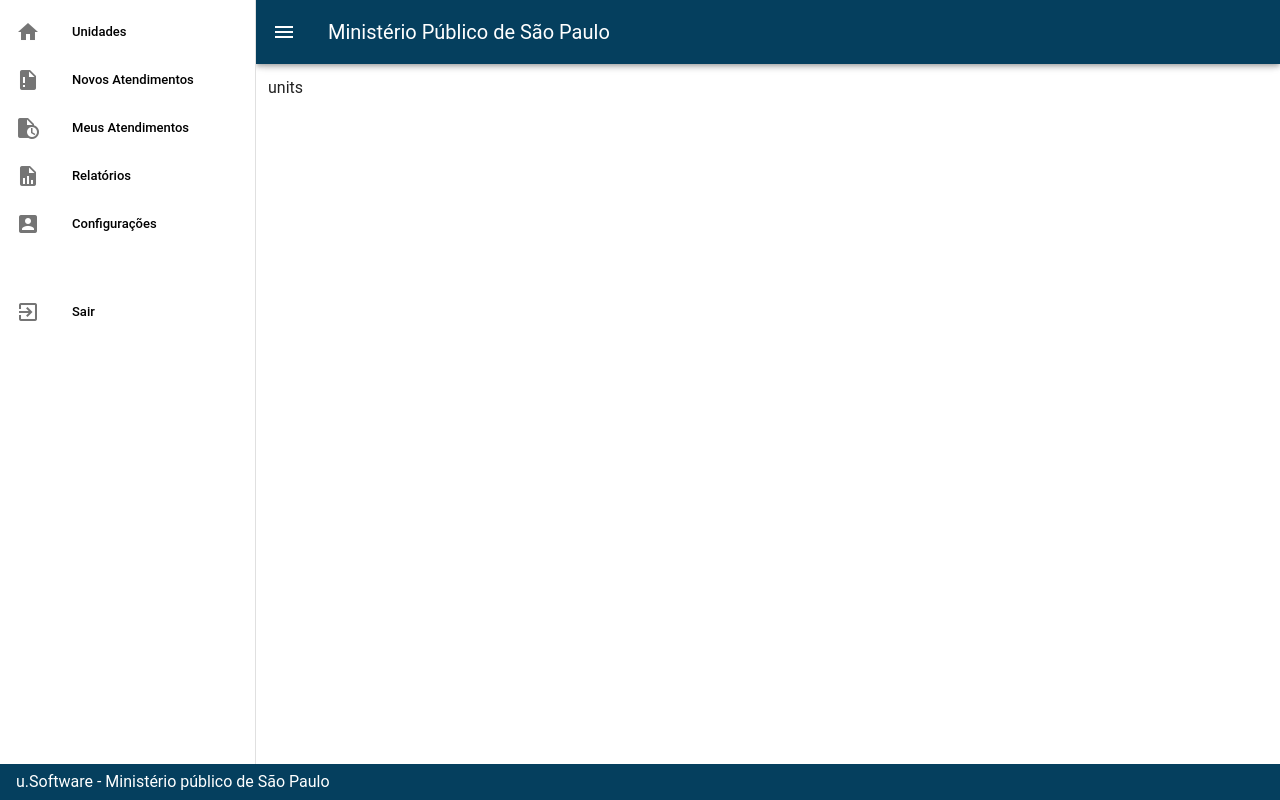
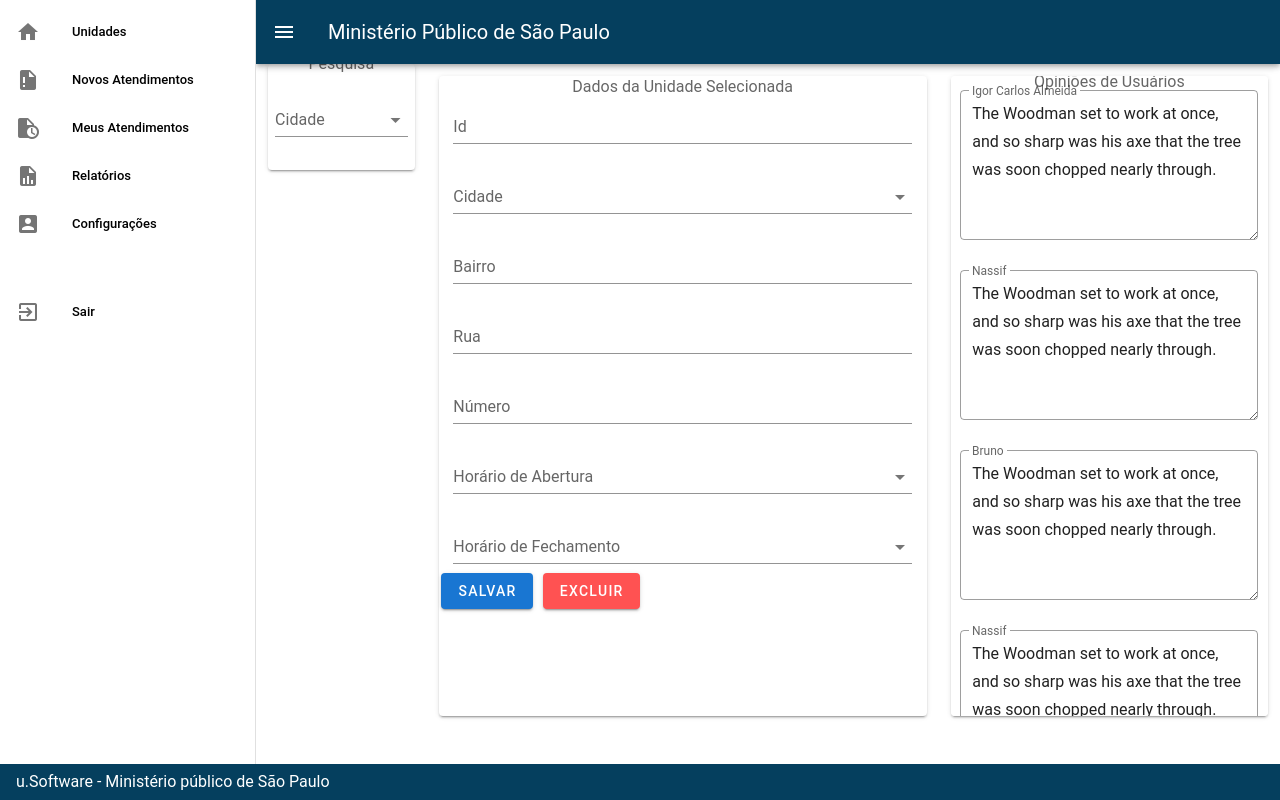
Before and after one commit to AlmeidaIgorCarlos/uSoftware-mp-front, a Vue app: page /main/units in a window 1280 px wide. Built offline with nearby package versions, Linux system fonts and the light colour scheme.

Commit message:
units view preview design done

```diff
--- a/src/views/units.vue
+++ b/src/views/units.vue
@@ -1,10 +1,129 @@
 <template>
-  <div>units</div>
+  <v-row justify="start">
+    <v-col cols="12" md="12" lg="2">
+      <v-card>
+        <v-row class="padding-top top-padding" justify="center">
+          <v-row justify="center">
+            <v-label>
+              <p>Pesquisa</p>
+            </v-label>
+          </v-row>
+          <v-col cols="12" sm="11">
+            <v-form>
+              <v-select label="Cidade" :items="units"></v-select>
+            </v-form>
+          </v-col>
+        </v-row>
+      </v-card>
+    </v-col>
+    <v-col cols="12" md="12" lg="6">
+      <v-card class="left-padding top-padding right-padding card-height">
+        <v-row justify="center">
+          <v-label>Dados da Unidade Selecionada</v-label>
+        </v-row>
+        <v-form>
+          <v-row justify="start">
+            <v-col cols="12" sm="12">
+              <v-text-field placeholder="Exemplo: 01" label="Id" />
+              <v-select label="Cidade" :items="units"></v-select>
+              <v-text-field placeholder="Exemplo: Pompéia" label="Bairro" />
+              <v-text-field placeholder="Exemplo: Rua dos Bandeirantes" label="Rua" />
+              <v-text-field placeholder="Exemplo: 1520" label="Número" />
+              <v-select label="Horário de Abertura" :items="units"></v-select>
+              <v-select label="Horário de Fechamento" :items="units"></v-select>
+              <v-row justify="space-evenly">
+                <v-btn color="primary">Salvar</v-btn>
+                <v-btn color="error" style="margin-left: 10px;">Excluir</v-btn>
+              </v-row>
+            </v-col>
+          </v-row>
+        </v-form>
+      </v-card>
+    </v-col>
+    <v-col cols="12" md="12" lg="4">
+      <v-card class="left-padding top-padding right-padding card-scroll card-height">
+        <v-row justify="center">
+          <v-label>Opiniões de Usuários</v-label>
+        </v-row>
+        <v-form>
+          <v-row justify="start">
+            <v-col cols="12" sm="12">
+              <v-textarea
+                outlined
+                name="input-7-4"
+                label="Igor Carlos Almeida"
+                value="The Woodman set to work at once, and so sharp was his axe that the tree was soon chopped nearly through."
+              ></v-textarea>
+              <v-textarea
+                outlined
+                name="input-7-4"
+                label="Nassif"
+                value="The Woodman set to work at once, and so sharp was his axe that the tree was soon chopped nearly through."
+              ></v-textarea>
+              <v-textarea
+                outlined
+                name="input-7-4"
+                label="Bruno"
+                value="The Woodman set to work at once, and so sharp was his axe that the tree was soon chopped nearly through."
+              ></v-textarea>
+              <v-textarea
+                outlined
+                name="input-7-4"
+                label="Nassif"
+                value="The Woodman set to work at once, and so sharp was his axe that the tree was soon chopped nearly through."
+              ></v-textarea>
+              <v-textarea
+                outlined
+                name="input-7-4"
+                label="Nassif"
+                value="The Woodman set to work at once, and so sharp was his axe that the tree was soon chopped nearly through."
+              ></v-textarea>
+              <v-textarea
+                outlined
+                name="input-7-4"
+                label="Nassif"
+                value="The Woodman set to work at once, and so sharp was his axe that the tree was soon chopped nearly through."
+              ></v-textarea>
+            </v-col>
+          </v-row>
+        </v-form>
+      </v-card>
+    </v-col>
+  </v-row>
 </template>
 
 <script>
-export default {};
+export default {
+  data: function () {
+    return {
+      units: [
+        {
+          text: "teste",
+        },
+      ],
+    };
+  },
+};
 </script>
 
 <style lang="scss" scoped>
+.top-padding {
+  padding-top: 3%;
+}
+
+.left-padding {
+  padding-left: 3%;
+}
+
+.right-padding {
+  padding-right: 3%;
+}
+
+.card-height{
+  height: 80vh;
+}
+
+.card-scroll{
+  overflow-y: scroll;
+}
 </style>
```
